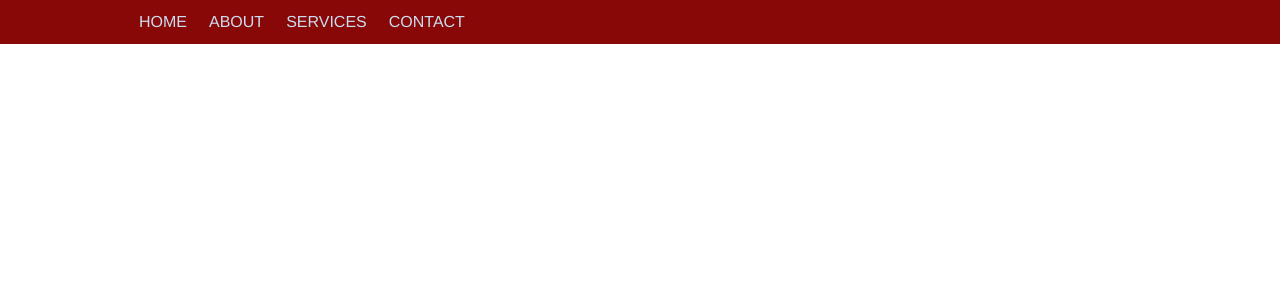
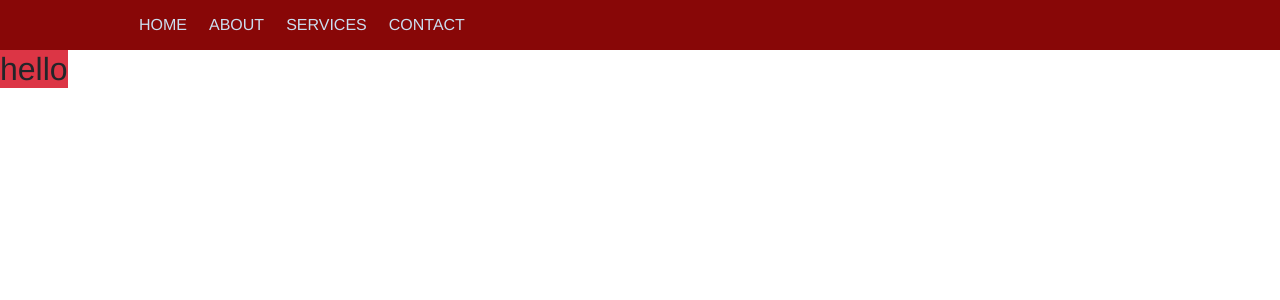
Before and after one commit to johnSoneka/My-vuejs-Experience, a Vue app: page / in a window 1280 px wide. Shown: the top 300 px of the page. Built offline with nearby package versions, Linux system fonts and the light colour scheme.

Commit message:
final nav

```diff
--- a/package.json
+++ b/package.json
@@ -7,7 +7,10 @@
     "build": "vue-cli-service build"
   },
   "dependencies": {
+    "bootstrap": "^4.5.2",
     "core-js": "^3.6.5",
+    "jquery": "^3.5.1",
+    "popper.js": "^1.16.1",
     "vue": "^2.6.11",
     "vue-router": "^3.2.0",
     "vuex": "^3.4.0"
--- /dev/null
+++ b/src/assets/styles/app.scss
@@ -0,0 +1 @@
+@import'~bootstrap/scss/bootstrap';
--- a/src/contents/navBar.vue
+++ b/src/contents/navBar.vue
@@ -15,6 +15,8 @@ export default {
 .top-nav{
     padding: 1% 10%;
     background: rgb(136, 7, 7);
+    float: left;
+    width: 100%;
     .top-link{
         margin: 0% 1px;
         padding: 10px;
--- a/src/main.js
+++ b/src/main.js
@@ -2,6 +2,8 @@ import Vue from 'vue'
 import App from './App.vue'
 import router from './router'
 import store from './store'
+import 'bootstrap';
+import './assets/styles/app.scss'
 
 Vue.config.productionTip = false
 
--- a/src/views/Home.vue
+++ b/src/views/Home.vue
@@ -1,7 +1,12 @@
 <template>
-  <div class="home">
+  <div class="home container-fluid">
+    <div class="row">
 
-  </div>
+    </div>
+      <div class="row">
+        <h2 class="bg-danger">hello</h2>
+      </div>
+    </div>
 </template>
 
 <script>
```
Also changed, not shown: 1 other file (tests, documents, lock files or other folders).
